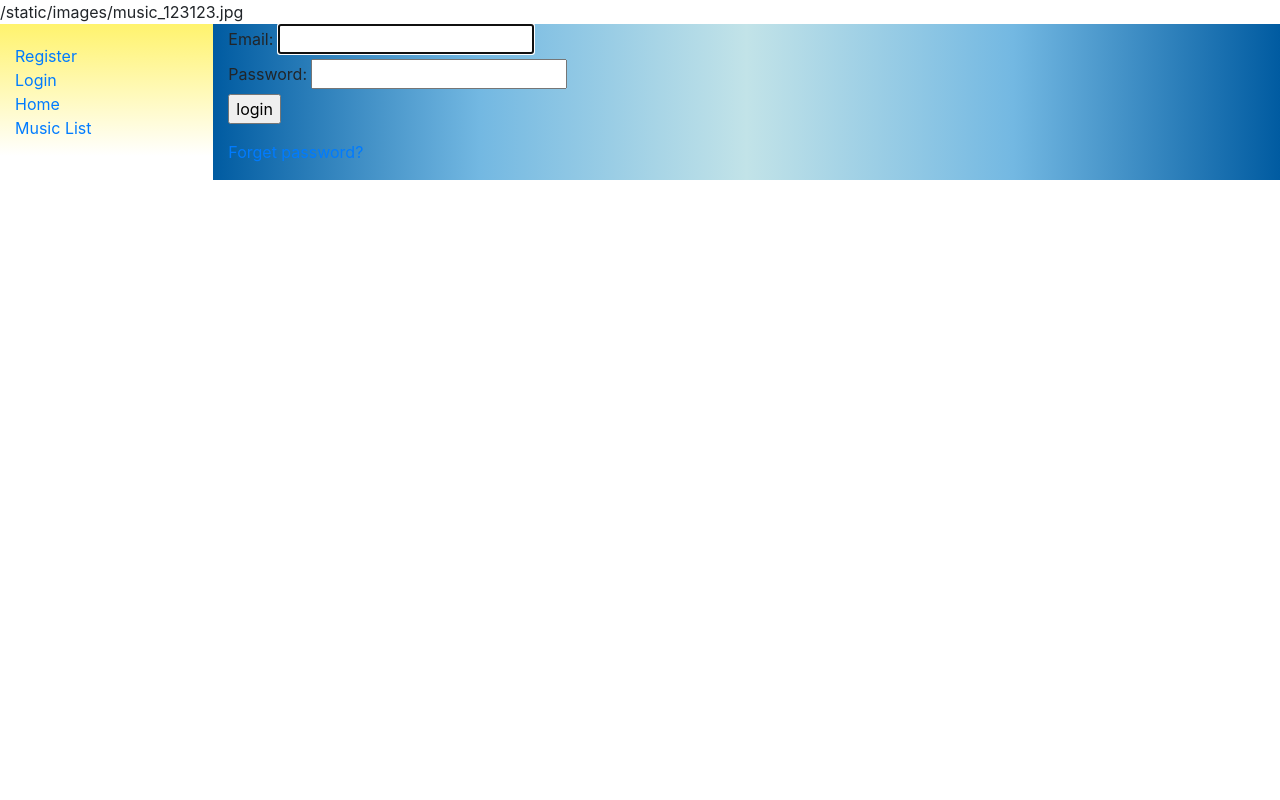
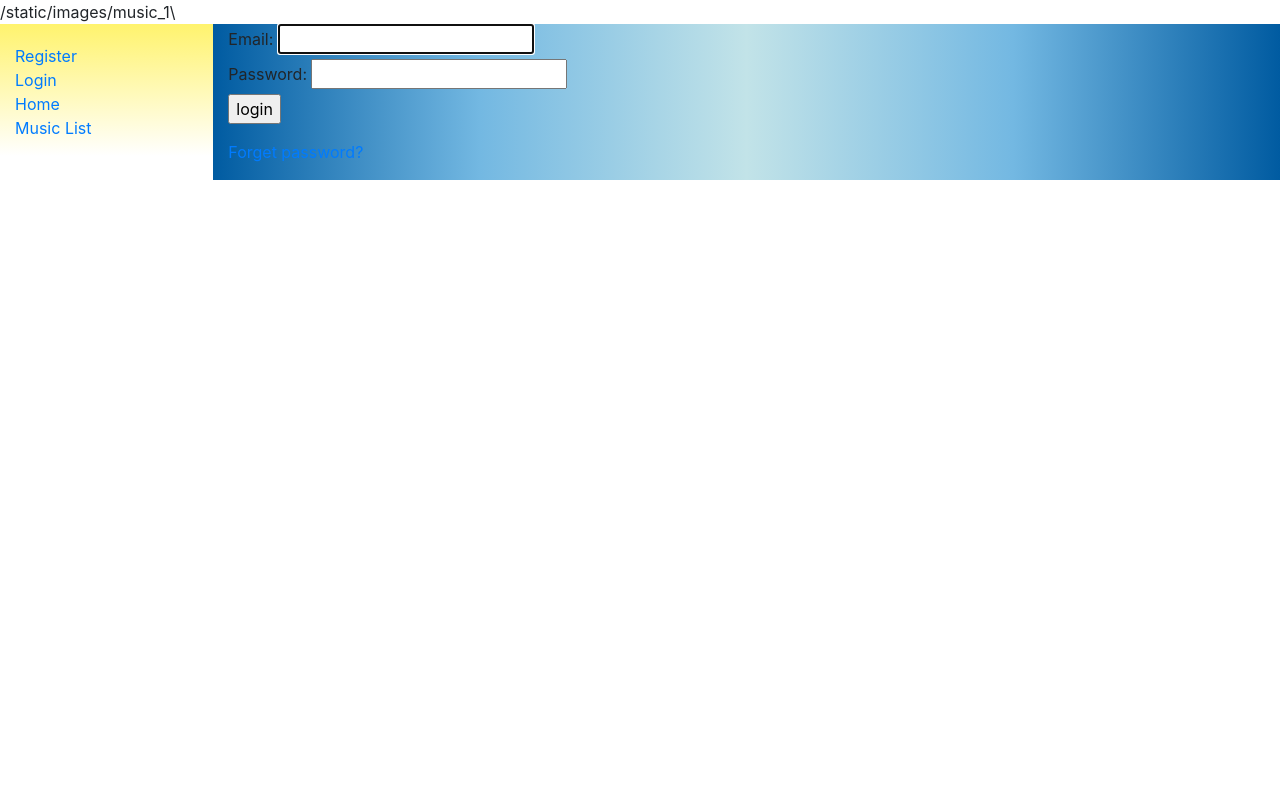
Before and after one commit to Tinky1224/sekai, a Django app: page /accounts/login/?next=/catalog/add_music/ in a window 1280 px wide. Run offline with Django 4.2, Linux system fonts and the light colour scheme; some libraries are stand-ins or nearby versions.

Commit message:
add images

```diff
--- a/catalog/templates/base.html
+++ b/catalog/templates/base.html
@@ -27,7 +27,7 @@
     </head>
 
     <body>
-        {% static 'images/music_123' %}{{123}}.jpg
+        {% static 'images/music_1' %}\
         <div class="container-fluid">
             <div class="row">
                 <div class="col-sm-2" id="sidebar">
```
